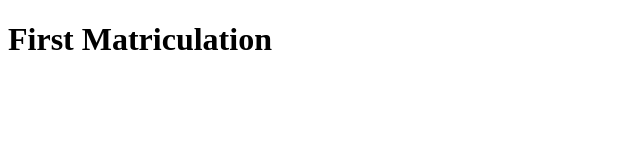
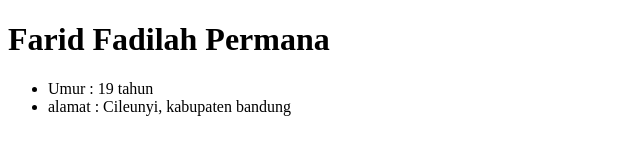
Before and after one commit to FaridFadilah/UMPTN-Matrikulasi-FaridFadilahPermana, a plain HTML site: page index.html in a window 1280 px wide. Shown: the whole page, without its empty margins (0-640 px from the left). Drawn offline with Linux system fonts and the light colour scheme.

Commit message:
Second Commit

```diff
--- a/index.html
+++ b/index.html
@@ -1,5 +1,9 @@
 <!DOCTYPE html>
 <html lang="en">
+
+<!-- Buat file HTML berisikan materi yang telah diajarkan, bisa berbentuk Biodata, Landing Page, dsb..
+
+File HTML dimohon untuk dicommit ke Repositori GitHub dan Link Repositori Github bisa disubmit ke Form Absensi hari ini -->
 
 <head>
     <meta charset="UTF-8">
@@ -9,7 +13,11 @@
 </head>
 
 <body>
-    <h1>First Matriculation</h1>
+    <h1>Farid Fadilah Permana</h1>
+    <ul>
+        <li>Umur : 19 tahun</li>
+        <li>alamat : Cileunyi, kabupaten bandung</li>
+    </ul>
 </body>
 
 </html>
```
